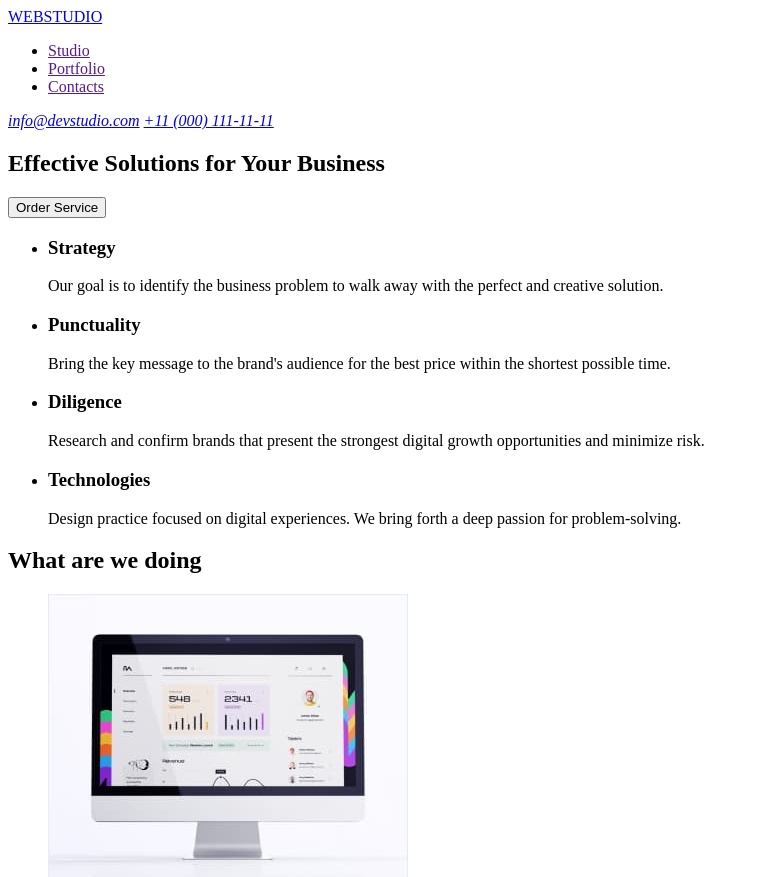
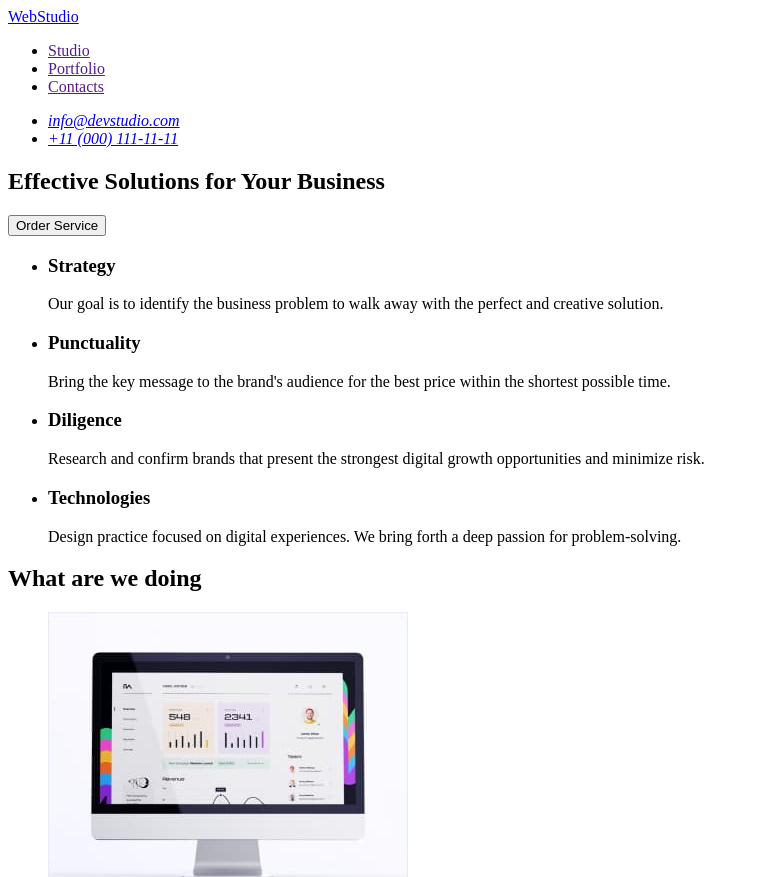
Before and after one commit to Vitalii-Malyk/goit-markup-hw-01, a plain HTML site: page index.html in a window 1280 px wide. Shown: the top 877 px of the page, without its empty margins (0-759 px from the left). Drawn offline with Linux system fonts and the light colour scheme.

Commit message:
correction of edits

```diff
--- a/index.html
+++ b/index.html
@@ -8,8 +8,8 @@
   </head>
   <body>
     <header>
-      <a href="./index.html">WEBSTUDIO</a>
       <nav>
+        <a href="./index.html">WebStudio</a>
         <ul>
           <li><a href="">Studio</a></li>
           <li><a href="">Portfolio</a></li>
@@ -17,8 +17,10 @@
         </ul>
       </nav>
       <address>
-        <a href="mailto:info@devstudio.com">info@devstudio.com</a>
-        <a href="tel:+110001111111">+11 (000) 111-11-11</a>
+        <ul>
+          <li><a href="mailto:info@devstudio.com">info@devstudio.com</a></li>
+          <li><a href="tel:+110001111111">+11 (000) 111-11-11</a></li>
+        </ul>
       </address>
     </header>
     <main>
@@ -58,6 +60,8 @@
             </p>
           </li>
         </ul>
+      </section>
+      <section>
         <h2>What are we doing</h2>
         <ul>
           <li>
@@ -133,10 +137,10 @@
       </section>
     </main>
     <footer>
-      <a href="./index.html">WEBSTUDIO</a>
+      <a href="./index.html">WebStudio</a>
       <p>
         Increase the flow of customers and sales for your business with digital
-        marketing &#38 growth solutions.
+        marketing &#38; growth solutions.
       </p>
     </footer>
   </body>
```
